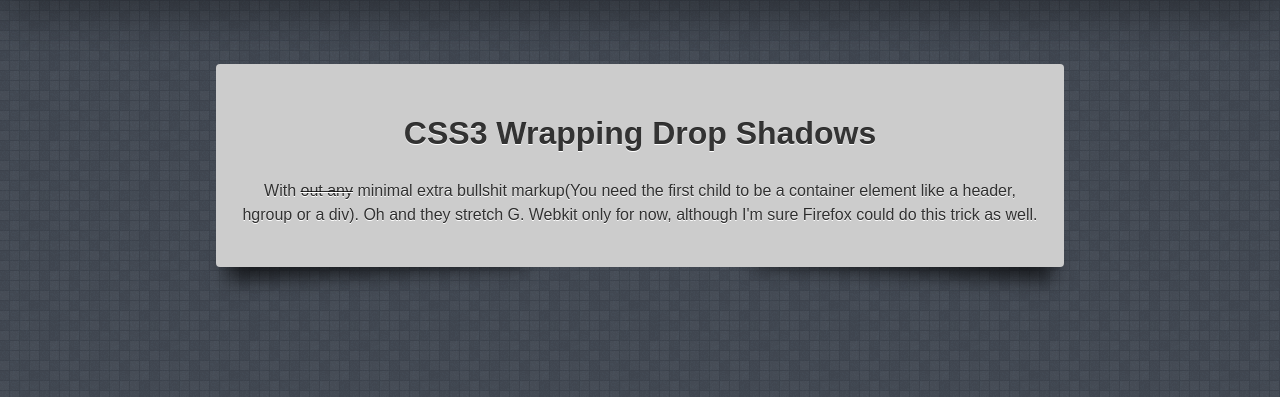
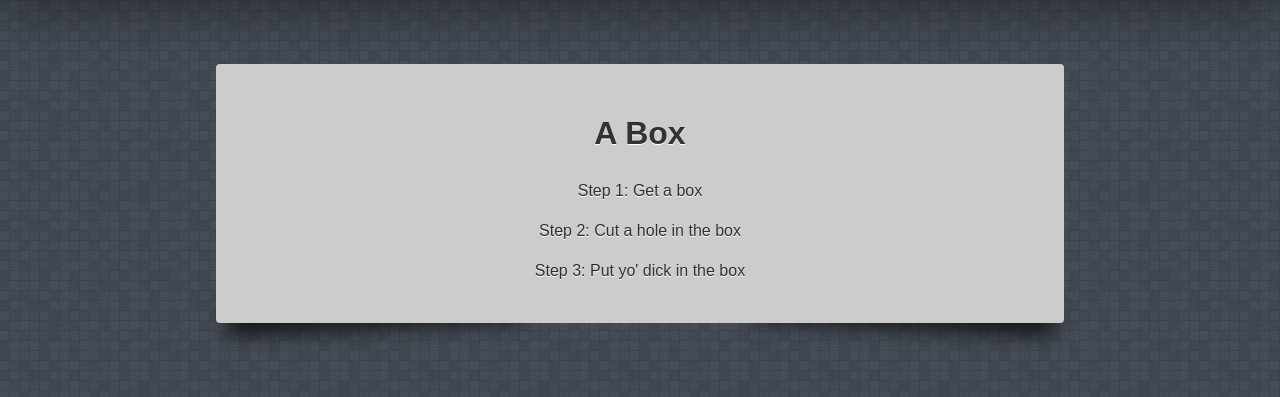
Before and after one commit to zachgreen/nataliegiarratano.com, a plain HTML site: page public/default.html in a window 1280 px wide. Drawn offline with nearby package versions, Linux system fonts and the light colour scheme.

Commit message:
more work

```diff
--- a/public/default.html
+++ b/public/default.html
@@ -9,8 +9,10 @@
 <body>
     <header></header>
     <article>
-        <h1>CSS3 Wrapping Drop Shadows</h1>
-        <p>With <del>out any</del> minimal extra bullshit markup(You need the first child to be a container element like a header, hgroup or a div). Oh and they stretch G. Webkit only for now, although I'm sure Firefox could do this trick as well.</p>
+        <h1>A Box</h1>
+        <p>Step 1: Get a box</p>
+        <p>Step 2: Cut a hole in the box</p>
+        <p>Step 3: Put yo' dick in the box</p>
 
     </article>
 
```
